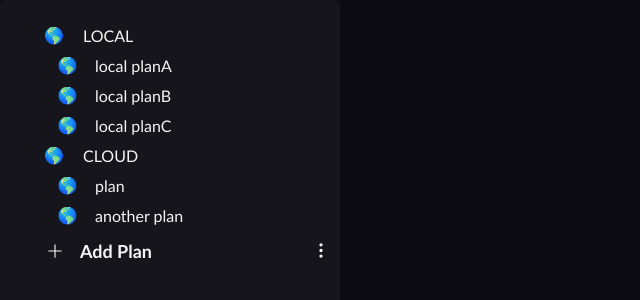
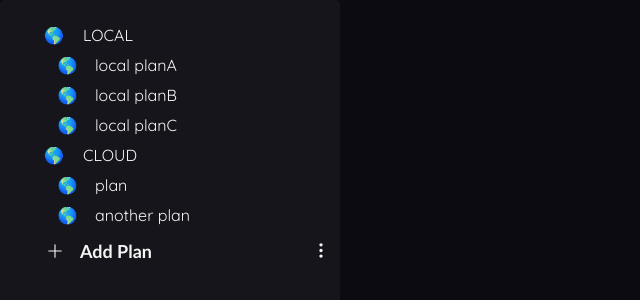
Before and after one commit to xk2102/rhoam-tasks, a React (Create React App) app: page / in a window 1280 px wide. Shown: the top 300 px of the page, without its empty margins (0-640 px from the left). Built offline with nearby package versions, Linux system fonts and the light colour scheme.

Commit message:
changed fonts

```diff
--- a/public/index.html
+++ b/public/index.html
@@ -21,6 +21,9 @@
       work correctly both with client-side routing and a non-root public URL.
       Learn how to configure a non-root public URL by running `npm run build`.
     -->
+    <link rel="preconnect" href="https://fonts.googleapis.com" />
+    <link rel="preconnect" href="https://fonts.gstatic.com" crossorigin />
+    <link href="https://fonts.googleapis.com/css2?family=Quicksand&display=swap" rel="stylesheet" />
     <title>RhoamTasks</title>
   </head>
   <body>
--- a/src/App.css
+++ b/src/App.css
@@ -1,6 +1,6 @@
 .App {
   color: whitesmoke;
-  font-family: "Trebuchet MS", "Lucida Sans Unicode", "Lucida Grande", "Lucida Sans", Arial, sans-serif;
+  font-family: "Quicksand", sans-serif;
   height: 100vh;
   width: 100vw;
   display: flex;
```
